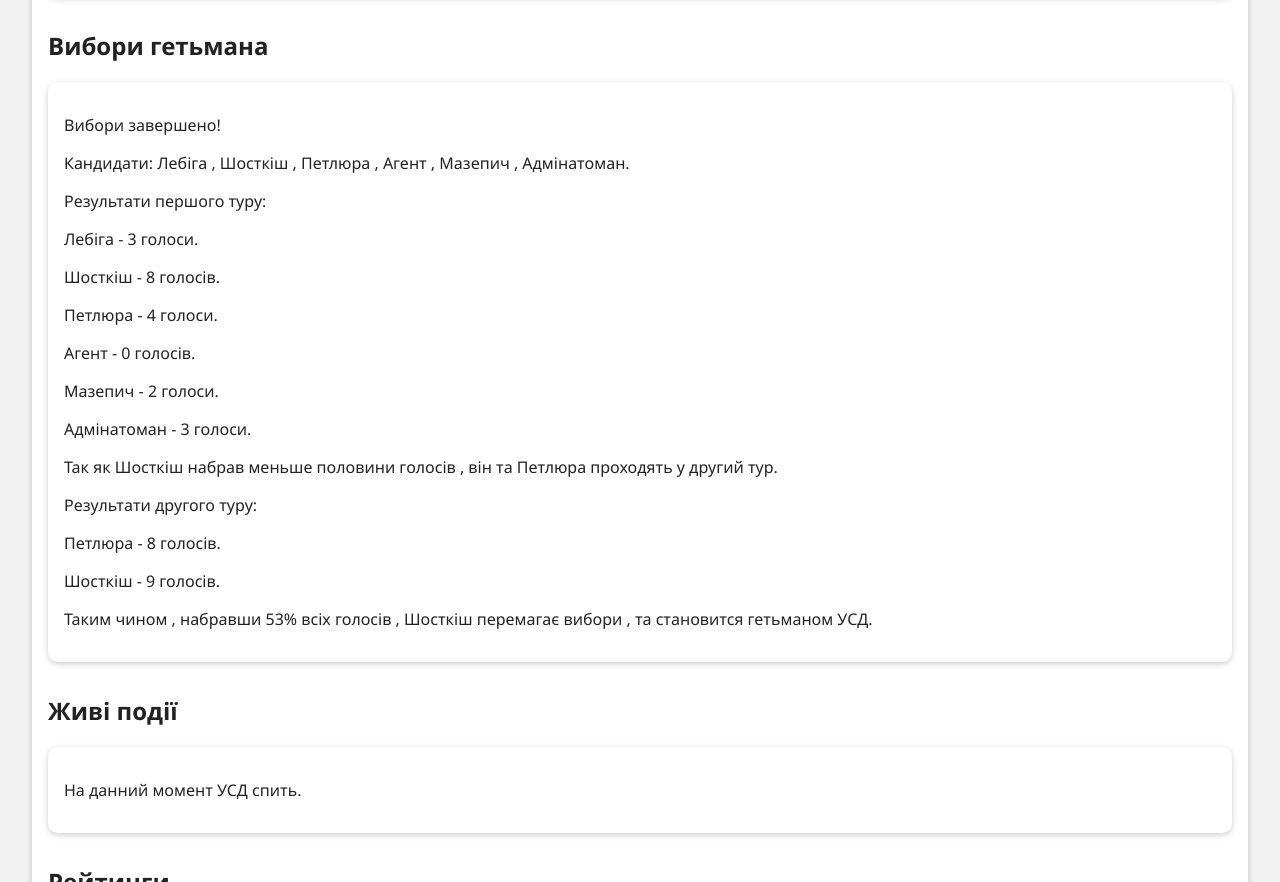
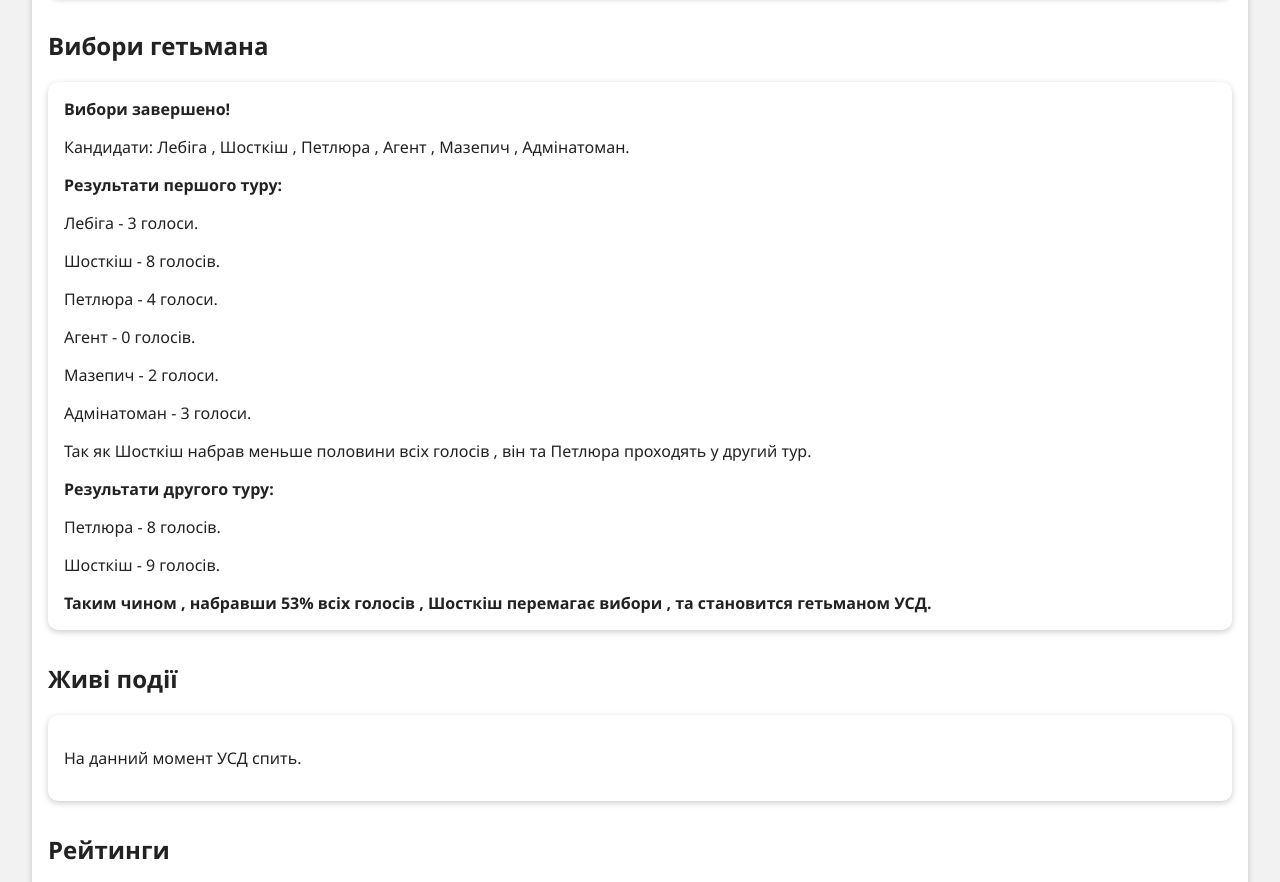
Before and after one commit to Thedarkspace4/USD_website, a plain HTML site: page index.html in a window 1280 px wide. Shown: the part 2116-2998 px from the top of the page. Drawn offline with Linux system fonts and the light colour scheme.

Commit message:
Update index.html

```diff
--- a/index.html
+++ b/index.html
@@ -343,20 +343,20 @@
         <section id="hetman_elections">
   <h2>Вибори гетьмана</h2>
   <div class="card">
-    <p>Вибори завершено!</p>
+    <strong>Вибори завершено!</strong>
     </p>Кандидати: Лебіга , Шосткіш , Петлюра , Агент , Мазепич , Адмінатоман.</p>
-    </p> Результати першого туру:</p>
+    <strong>Результати першого туру:</strong>
     </p>Лебіга - 3 голоси.</p>
     </p>Шосткіш - 8 голосів.</p>
     </p>Петлюра - 4 голоси.</p>
     </p>Агент - 0 голосів.</p>
     </p>Мазепич - 2 голоси.</p>
     </p>Адмінатоман - 3 голоси.</p>
-    </p>Так як Шосткіш набрав меньше половини голосів , він та Петлюра проходять у другий тур.</p>
-    </p>Результати другого туру:</p>
+    </p>Так як Шосткіш набрав меньше половини всіх голосів , він та Петлюра проходять у другий тур.</p>
+    <strong>Результати другого туру:</strong>
     </p>Петлюра - 8 голосів.</p>
     </p>Шосткіш - 9 голосів.</p>
-    </p>Таким чином , набравши 53% всіх голосів , Шосткіш перемагає вибори , та становится гетьманом УСД.</p>
+    <strong>Таким чином , набравши 53% всіх голосів , Шосткіш перемагає вибори , та становится гетьманом УСД.</strong>
   </div>
 </section>
   <section id="live_events">
```
